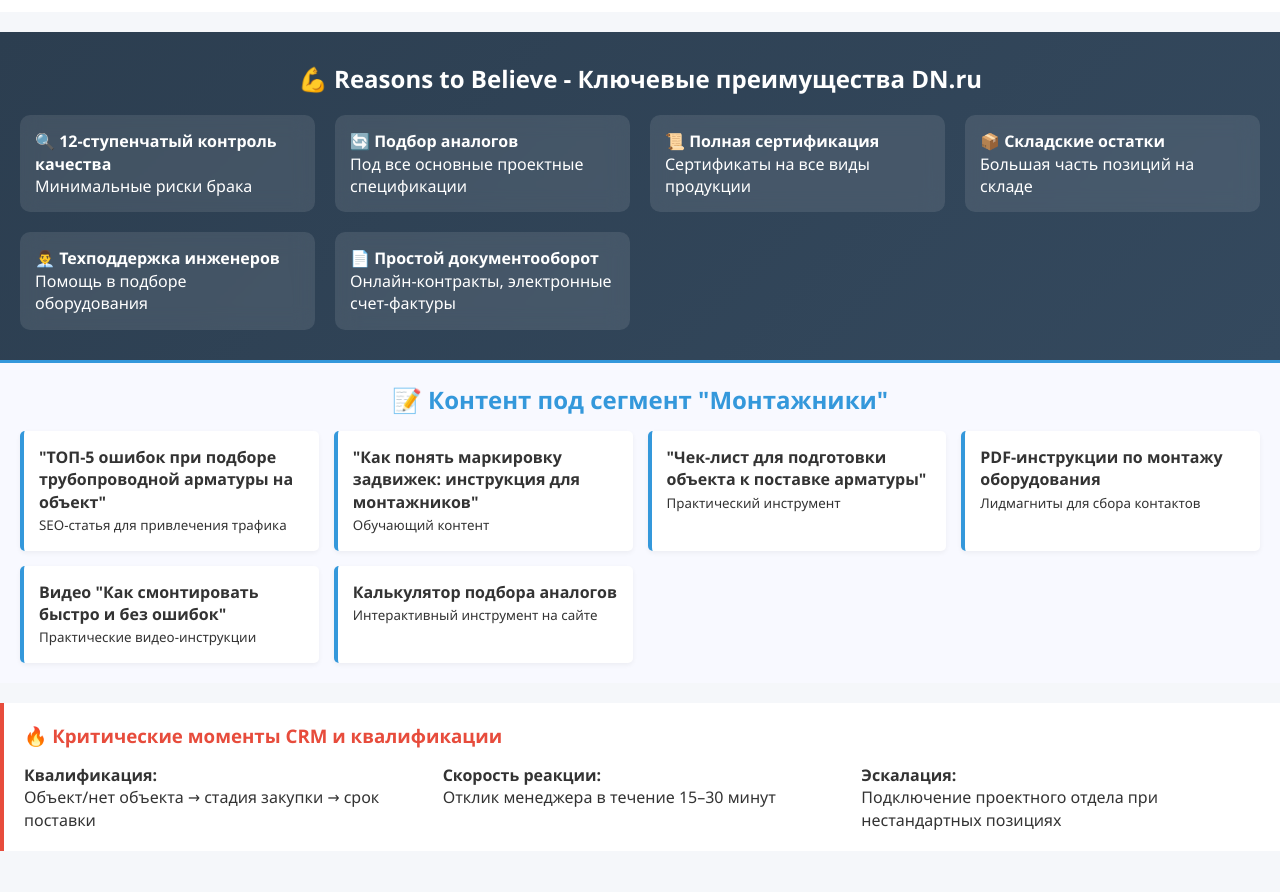
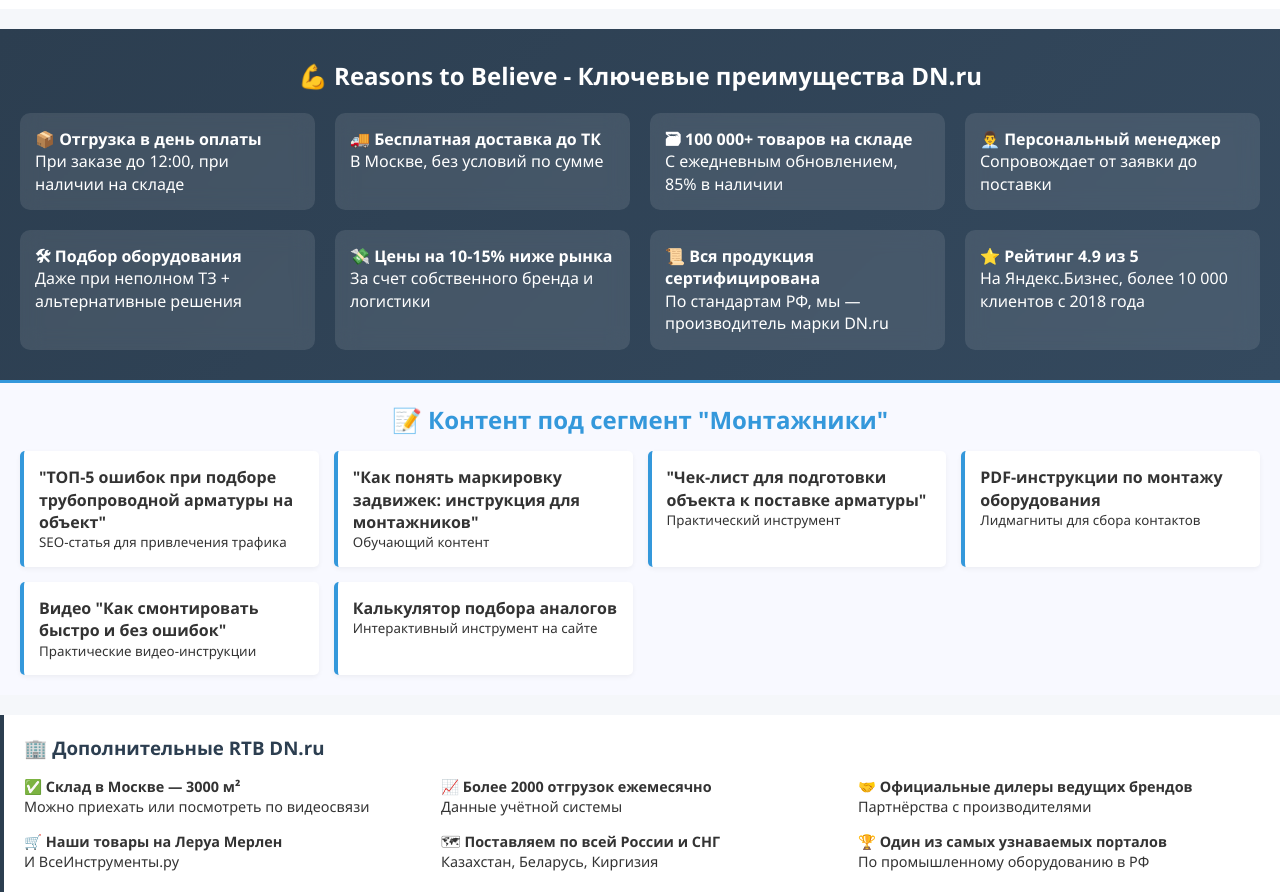
Before and after one commit to Krestyaninov/dn-cjm, a plain HTML site: page index.html in a window 1280 px wide. Shown: the part 1400-2292 px from the top of the page. Before the commit the page ends 2251 px from the top, so only its background shows below. Drawn offline with Linux system fonts and the light colour scheme.

Commit message:
Update index.html

```diff
--- a/index.html
+++ b/index.html
@@ -1,4 +1,4 @@
-<!DOCTYPE html>
+</div><!DOCTYPE html>
 <html lang="ru">
 <head>
     <meta charset="UTF-8">
@@ -473,7 +473,7 @@
                 <tr>
                     <td class="row-header">Возможности</td>
                     <td class="stage-cell">
-                        <div class="opportunity-text">Готовые подборки по типовым проектам</div>
+                        <div class="opportunity-text">Отгрузка в день оплаты + 100 000+ товаров на складе</div>
                     </td>
                     <td class="stage-cell">
                         <div class="opportunity-text">SEO-контент, справочники по подбору, калькуляторы замены</div>
@@ -482,16 +482,16 @@
                         <div class="opportunity-text">Подбор по параметрам, фильтры "аналогов и замен"</div>
                     </td>
                     <td class="stage-cell">
-                        <div class="opportunity-text">Быстрая генерация КП, сопровождение проектного отдела</div>
+                        <div class="opportunity-text">Персональный менеджер + подбор даже при неполном ТЗ</div>
                     </td>
                     <td class="stage-cell">
-                        <div class="opportunity-text">Онлайн-оплата, электронный документооборот</div>
+                        <div class="opportunity-text">Отсрочка платежа по договору + цены ниже на 10-15%</div>
                     </td>
                     <td class="stage-cell">
-                        <div class="opportunity-text">СМС-уведомления, трекинг поставки, фотоотчет по сборке</div>
+                        <div class="opportunity-text">Бесплатная доставка до ТК + 90% заказов по Москве своим транспортом</div>
                     </td>
                     <td class="stage-cell">
-                        <div class="opportunity-text">Видео-инструкции, телефонная техподдержка монтажников</div>
+                        <div class="opportunity-text">Предпродажные испытания на стендах + среднее время ответа 2 часа</div>
                     </td>
                     <td class="stage-cell">
                         <div class="opportunity-text">Программа продленного сервисного сопровождения</div>
@@ -578,28 +578,36 @@
         <h2>💪 Reasons to Believe - Ключевые преимущества DN.ru</h2>
         <div class="rtb-grid">
             <div class="rtb-item">
-                <h4>🔍 12-ступенчатый контроль качества</h4>
-                <p>Минимальные риски брака</p>
+                <h4>📦 Отгрузка в день оплаты</h4>
+                <p>При заказе до 12:00, при наличии на складе</p>
             </div>
             <div class="rtb-item">
-                <h4>🔄 Подбор аналогов</h4>
-                <p>Под все основные проектные спецификации</p>
+                <h4>🚚 Бесплатная доставка до ТК</h4>
+                <p>В Москве, без условий по сумме</p>
             </div>
             <div class="rtb-item">
-                <h4>📜 Полная сертификация</h4>
-                <p>Сертификаты на все виды продукции</p>
+                <h4>🗃 100 000+ товаров на складе</h4>
+                <p>С ежедневным обновлением, 85% в наличии</p>
             </div>
             <div class="rtb-item">
-                <h4>📦 Складские остатки</h4>
-                <p>Большая часть позиций на складе</p>
+                <h4>👨‍💼 Персональный менеджер</h4>
+                <p>Сопровождает от заявки до поставки</p>
             </div>
             <div class="rtb-item">
-                <h4>👨‍💼 Техподдержка инженеров</h4>
-                <p>Помощь в подборе оборудования</p>
+                <h4>🛠 Подбор оборудования</h4>
+                <p>Даже при неполном ТЗ + альтернативные решения</p>
             </div>
             <div class="rtb-item">
-                <h4>📄 Простой документооборот</h4>
-                <p>Онлайн-контракты, электронные счет-фактуры</p>
+                <h4>💸 Цены на 10-15% ниже рынка</h4>
+                <p>За счет собственного бренда и логистики</p>
+            </div>
+            <div class="rtb-item">
+                <h4>📜 Вся продукция сертифицирована</h4>
+                <p>По стандартам РФ, мы — производитель марки DN.ru</p>
+            </div>
+            <div class="rtb-item">
+                <h4>⭐️ Рейтинг 4.9 из 5</h4>
+                <p>На Яндекс.Бизнес, более 10 000 клиентов с 2018 года</p>
             </div>
         </div>
     </div>
@@ -634,21 +642,15 @@
         </div>
     </div>
 
-    <div style="background: #fff; padding: 20px; margin-top: 20px; border-left: 4px solid #e74c3c;">
-        <h3 style="color: #e74c3c; margin-bottom: 15px;">🔥 Критические моменты CRM и квалификации</h3>
-        <div style="display: grid; grid-template-columns: repeat(auto-fit, minmax(300px, 1fr)); gap: 20px;">
-            <div>
-                <strong>Квалификация:</strong><br>
-                Объект/нет объекта → стадия закупки → срок поставки
-            </div>
-            <div>
-                <strong>Скорость реакции:</strong><br>
-                Отклик менеджера в течение 15–30 минут
-            </div>
-            <div>
-                <strong>Эскалация:</strong><br>
-                Подключение проектного отдела при нестандартных позициях
-            </div>
+    <div style="background: #fff; padding: 20px; margin-top: 20px; border-left: 4px solid #2c3e50;">
+        <h3 style="color: #2c3e50; margin-bottom: 15px;">🏢 Дополнительные RTB DN.ru</h3>
+        <div style="display: grid; grid-template-columns: repeat(auto-fit, minmax(300px, 1fr)); gap: 15px; font-size: 0.9rem;">
+            <div>✅ <strong>Склад в Москве — 3000 м²</strong><br>Можно приехать или посмотреть по видеосвязи</div>
+            <div>📈 <strong>Более 2000 отгрузок ежемесячно</strong><br>Данные учётной системы</div>
+            <div>🤝 <strong>Официальные дилеры ведущих брендов</strong><br>Партнёрства с производителями</div>
+            <div>🛒 <strong>Наши товары на Леруа Мерлен</strong><br>И ВсеИнструменты.ру</div>
+            <div>🗺 <strong>Поставляем по всей России и СНГ</strong><br>Казахстан, Беларусь, Киргизия</div>
+            <div>🏆 <strong>Один из самых узнаваемых порталов</strong><br>По промышленному оборудованию в РФ</div>
         </div>
     </div>
 
```
